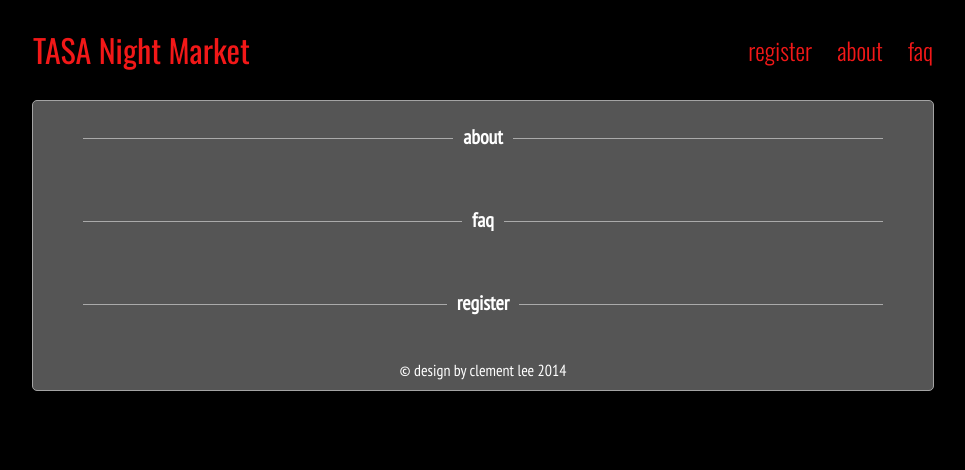
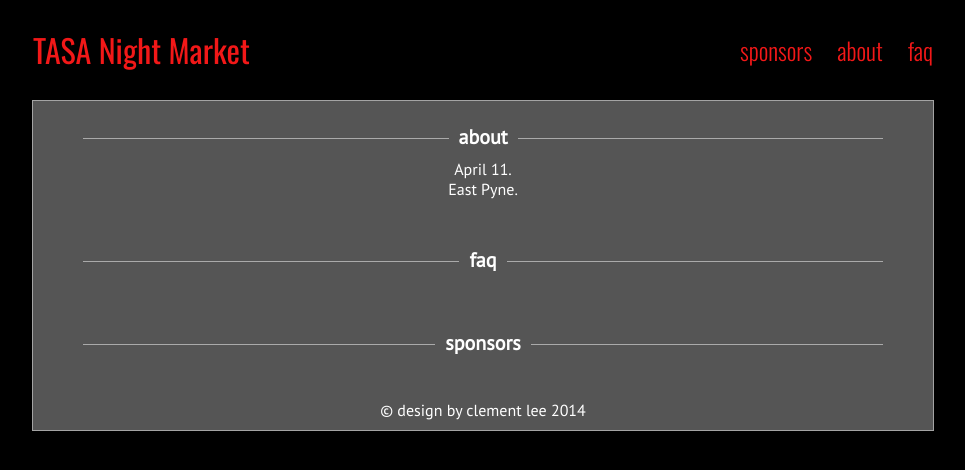
Before and after one commit to PrincetonTASA/nightmarket, a plain HTML site: page index.html in a window 1280 px wide. Shown: the whole page, without its empty margins (157-1122 px from the left). Drawn offline with nearby package versions, Linux system fonts and the light colour scheme.

Commit message:
Minor tweaks

```diff
--- a/css/index.css
+++ b/css/index.css
@@ -57,12 +57,12 @@ a.unmark {
 	top:0px;*/
 }
 #content {
-	font-family: 'PT Sans Narrow', sans-serif;
+	font-family: 'PT Sans', sans-serif;
 	background-color:#555555;
 	width:900px;
 	margin:0 auto;
 	margin-top:100px;
-	border-radius:5px;
+	/*border-radius:5px;*/
 	border: 1px #a4a4a4 solid;
 }
 a.anchor {
@@ -93,7 +93,7 @@ h2 span {
 }
 #faqdiv {
 }
-#registerdiv {
+#sponsorsdiv {
 }
 footer {
 	padding-bottom:10px;
--- a/index.html
+++ b/index.html
@@ -3,7 +3,7 @@
 <head>
 	<title>TASA Night Market</title>
 	<link href='http://fonts.googleapis.com/css?family=Oswald:300,400' rel='stylesheet' type='text/css'>
-	<link href='http://fonts.googleapis.com/css?family=PT+Sans+Narrow' rel='stylesheet' type='text/css'>
+	<link href='http://fonts.googleapis.com/css?family=PT+Sans' rel='stylesheet' type='text/css'>
 	<link href='css/index.css' rel='stylesheet' type='text/css'>
 </head>
 <body>
@@ -12,13 +12,14 @@
 			<a href='#' class='unmark'><span id='logo'>TASA Night Market</span></a>
 			<a href='#faq' class='unmark'><span class='navbutt'>faq</span></a>
 			<a href='#about' class='unmark'><span class='navbutt'>about</span></a>
-			<a href='#register' class='unmark'><span class='navbutt'>register</span></a>
+			<a href='#sponsors' class='unmark'><span class='navbutt'>sponsors</span></a>
 		</div>
 	</nav>
 	<div id='content'>
 		<a id='about' class='anchor'></a>
 		<div id='aboutdiv' class='contentdiv'>
 			<h2><span>about</span></h2>
+			April 11.<br>East Pyne.
 		</div>
 
 		<a id='faq' class='anchor'></a>
@@ -26,9 +27,9 @@
 			<h2><span>faq</span></h2>
 		</div>
 
-		<a id='register' class='anchor'></a>
-		<div id='registerdiv' class='contentdiv'>
-			<h2><span>register</span></h2>
+		<a id='sponsors' class='anchor'></a>
+		<div id='sponsorsdiv' class='contentdiv'>
+			<h2><span>sponsors</span></h2>
 		</div>
 		<footer>&copy; design by clement lee 2014</footer>
 	</div>
```
